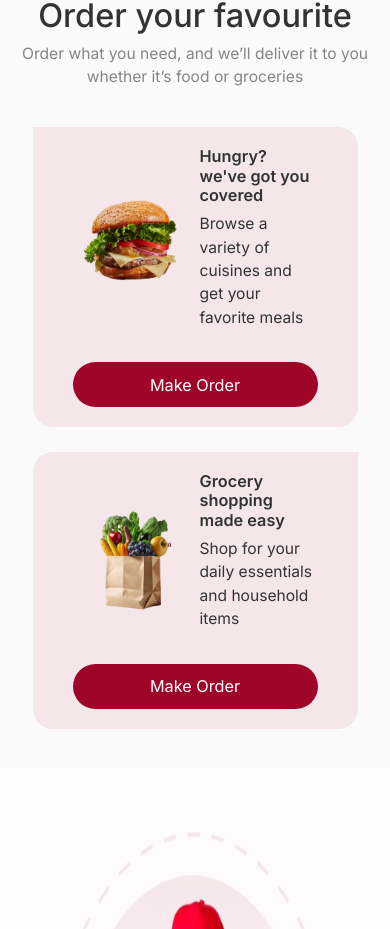
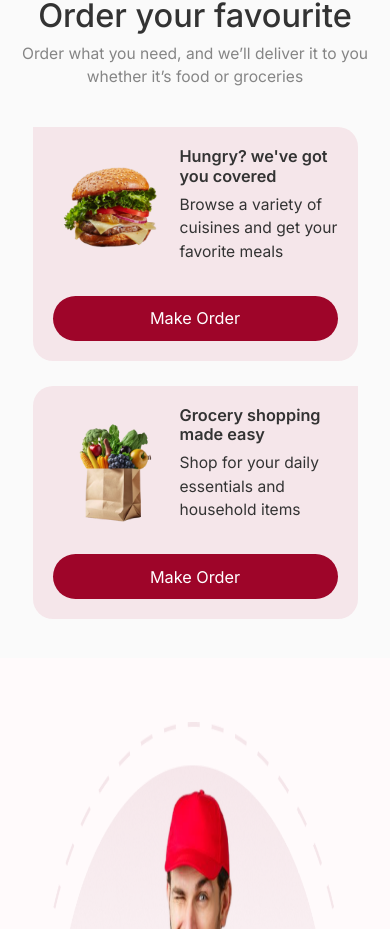
Before and after one commit to remon-samir1/bring-es, a React (Create React App) app: page / in a window 390 px wide. Shown: the part 2034-2963 px from the top of the page. Built offline with nearby package versions, Linux system fonts and the light colour scheme; what cookie-universal would draw is missing.

Commit message:
first upload

```diff
--- a/src/website/Landing/UserLanding/OrderFavourite/OrderFavourite.css
+++ b/src/website/Landing/UserLanding/OrderFavourite/OrderFavourite.css
@@ -52,3 +52,9 @@
 
 
 }
+@media (max-width:600px) {
+  .OrderFavourite .CardForOrder {
+
+    padding: 20px;
+  }
+}
```
